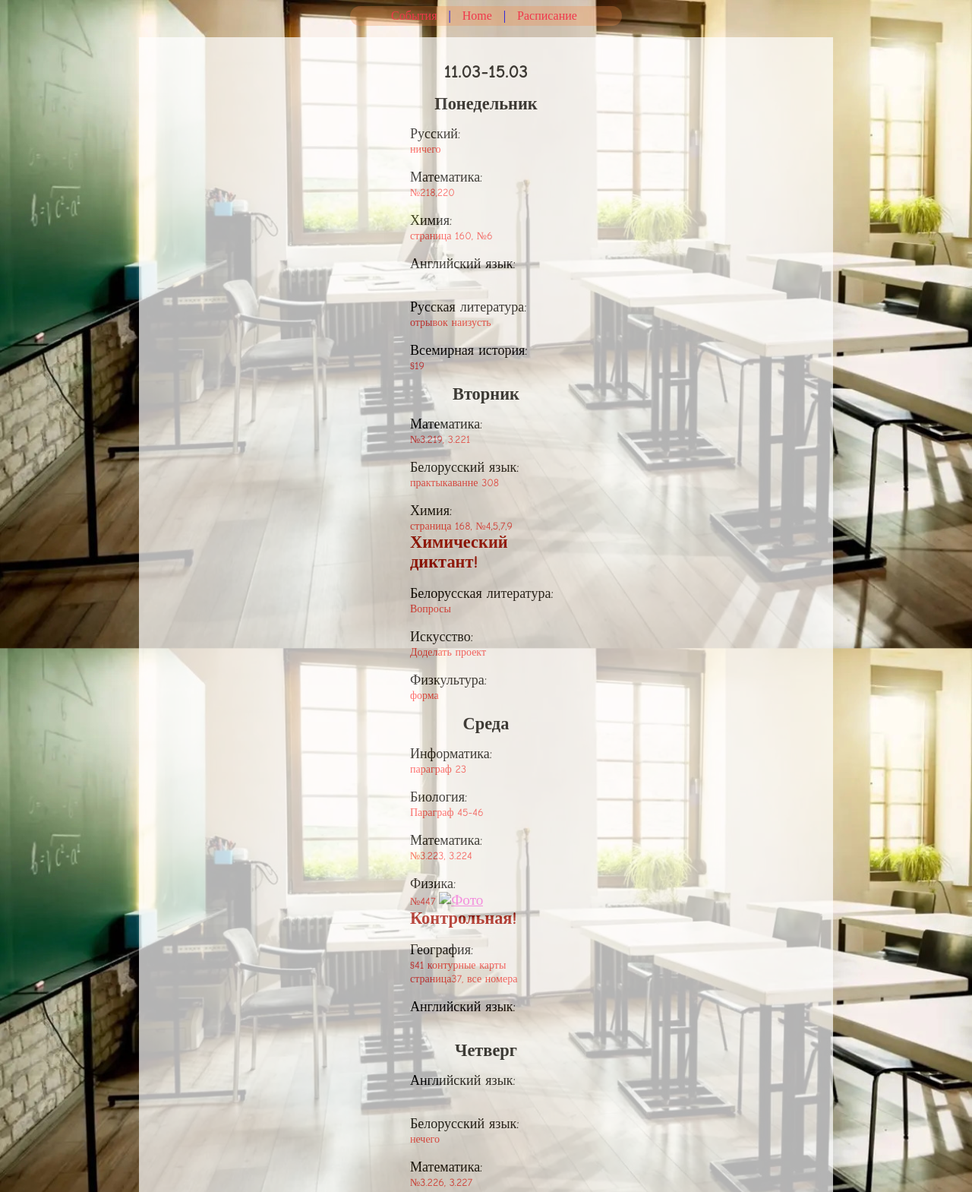
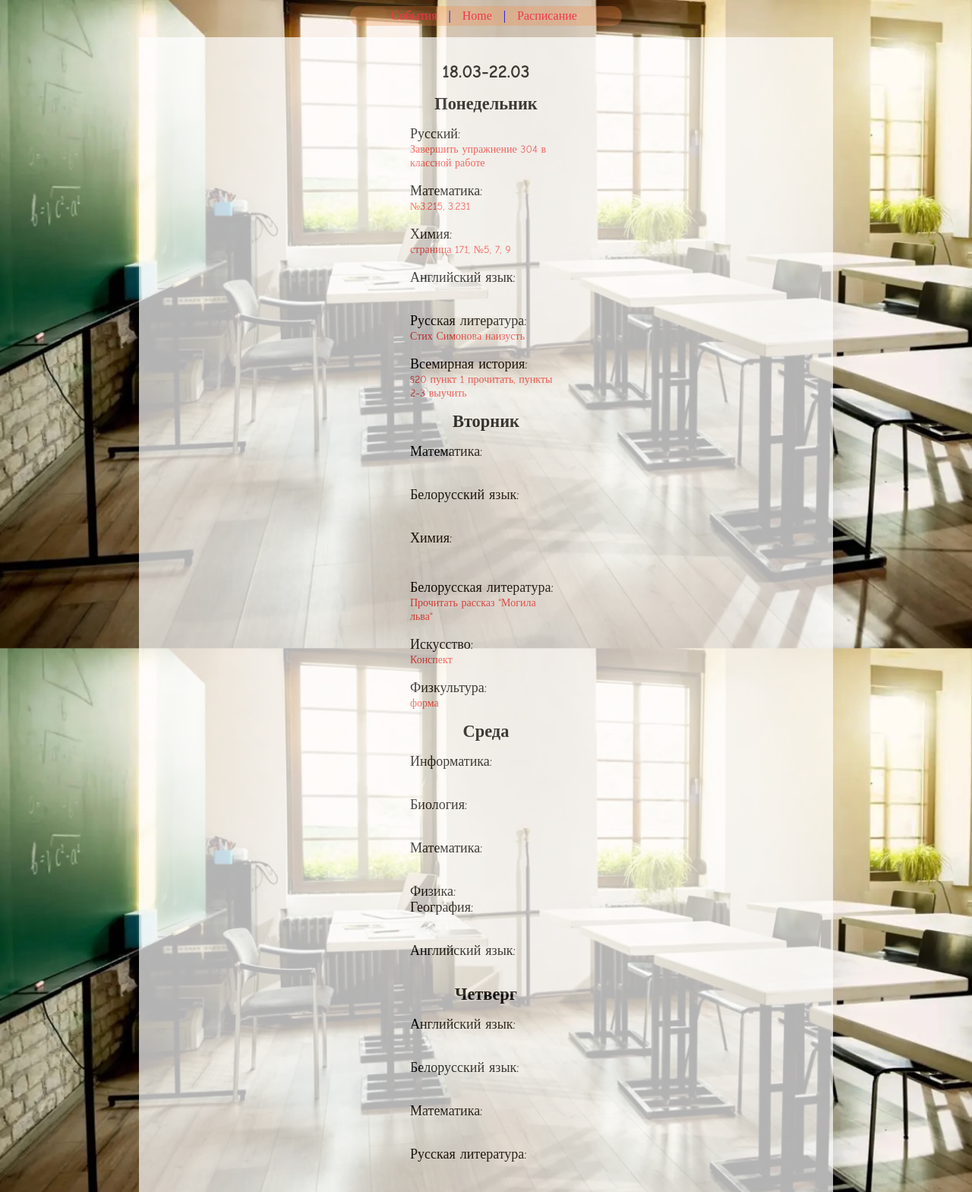
Before and after one commit to school18Brest/school18Brest.github.io, a plain HTML site: page raspisanie.html in a window 1280 px wide. Shown: the top 1569 px of the page at 76% size. Drawn offline with Linux system fonts and the light colour scheme.

Commit message:
Update raspisanie.html

```diff
--- a/raspisanie.html
+++ b/raspisanie.html
@@ -18,52 +18,52 @@
    </div>
    <div class="bg">
     <div class="row shrift">
-	<h1 class="c data"><nobr>11.03-15.03</nobr></h1>
+	<h1 class="c data"><nobr>18.03-22.03</nobr></h1>
 	<h1 class="text-large c">Понедельник</h1>
 	<p>
-	<text class="pr">Русский:</text><text class="dz"></br> ничего</text></br><span></span></br>
-	<text class="pr">Математика:</text><text class="dz"></br> №218,220</text></br><span></span></br>
-	<text class="pr">Химия:</text><text class="dz"></br> страница 160, №6</text></br><span> </span></br>
+	<text class="pr">Русский:</text><text class="dz"></br> Завершить упражнение 304 в классной работе</text></br><span></span></br>
+	<text class="pr">Математика:</text><text class="dz"></br> №3.215, 3.231</text></br><span></span></br>
+	<text class="pr">Химия:</text><text class="dz"></br> страница 171, №5, 7, 9</text></br><span> </span></br>
 	<text class="pr">Английский язык:</text><text class="dz"></br> </text></br><span></span></br>
-	<text class="pr">Русская литература:</text><text class="dz"></br> отрывок наизусть</text></br><span></span></br>
-	<text class="pr">Всемирная история:</text><text class="dz"></br> §19</text></br>
+	<text class="pr">Русская литература:</text><text class="dz"></br> Стих Симонова наизусть</text></br><span></span></br>
+	<text class="pr">Всемирная история:</text><text class="dz"></br> §20 пункт 1 прочитать, пункты 2-3 выучить</text></br>
 	</p>
 		<h1 class="text-large c">Вторник</h1>
 	<p>
-	<text class="pr">Математика:</text><text class="dz"></br> №3.219, 3.221</text></br><span></span></br>
-	<text class="pr">Белорусский язык:</text><text class="dz"></br> практыкаванне 308</text></br><span></span></br>
-	<text class="pr">Химия:</text><text class="dz"></br> страница 168, №4,5,7,9 </text><text class="warning"> Химический диктант!</text></br><span></span></br>
-	<text class="pr">Белорусская литература:</text><text class="dz"></br> Вопросы</text></br><span></span></br>
-	<text class="pr">Искусство:</text><text class="dz"></br> Доделать проект</text></br><span></span></br>
+	<text class="pr">Математика:</text><text class="dz"></br> </text></br><span></span></br>
+	<text class="pr">Белорусский язык:</text><text class="dz"></br> </text></br><span></span></br>
+	<text class="pr">Химия:</text><text class="dz"></br> </text><text class="warning"> </text></br><span></span></br>
+	<text class="pr">Белорусская литература:</text><text class="dz"></br> Прочитать рассказ "Могила льва"</text></br><span></span></br>
+	<text class="pr">Искусство:</text><text class="dz"></br> Конспект</text></br><span></span></br>
 	<text class="pr">Физкультура:</text><text class="dz"></br> форма</text></br>
 	</p>
 		<h1 class="text-large c">Среда</h1>
 	<p>
-	<text class="pr">Информатика:</text><text class="dz"></br> параграф 23</text></br><span></span></br>
-	<text class="pr">Биология:</text><text class="dz"></br> Параграф 45-46</text></br><span></span></br>
-	<text class="pr">Математика:</text><text class="dz"></br> №3.223, 3.224</text></br><span></span></br>
-	<text class="pr">Физика:</text><text class="dz"></br> №447 </text>  <a class="silka rotate-left" href="images/fisic.jpg" target="_blank"><img src="image.jpg" alt="  Фото"></a></br><text class="warning"> Контрольная!</text></br><span></span></br>
-	<text class="pr">География:</text><text class="dz"></br> §41 контурные карты страница37, все номера</text></br><span></span></br>
+	<text class="pr">Информатика:</text><text class="dz"></br> </text></br><span></span></br>
+	<text class="pr">Биология:</text><text class="dz"></br> </text></br><span></span></br>
+	<text class="pr">Математика:</text><text class="dz"></br> </text></br><span></span></br>
+	<text class="pr">Физика:</text><text class="dz"></br> </text>
+	<text class="pr">География:</text><text class="dz"></br> </text></br><span></span></br>
 	<text class="pr">Английский язык:</text><text class="dz"></br> </text></br>
 	</p>
 		<h1 class="text-large c">Четверг</h1>
 	<p>
 	<text class="pr">Английский язык:</text><text class="dz"></br> </text></br><span></span></br>
-	<text class="pr">Белорусский язык:</text><text class="dz"></br> нечего</text></br><span></span></br>
-	<text class="pr">Математика:</text><text class="dz"></br> №3.226, 3.227</text></br><span></span></br>
-	<text class="pr">Русская литература:</text><text class="dz"></br> тетрадь</text></br><span></span></br>
+	<text class="pr">Белорусский язык:</text><text class="dz"></br> </text></br><span></span></br>
+	<text class="pr">Математика:</text><text class="dz"></br> </text></br><span></span></br>
+	<text class="pr">Русская литература:</text><text class="dz"></br> </text></br><span></span></br>
 	<text class="pr">Физкультура:</text><text class="dz"></br> Форма</text></br><span></span></br>
-	<text class="pr">География:</text><text class="dz"></br> Параграф 44</text></br><span></span></br>
-	<text class="pr">История Беларуси:</text><text class="dz"></br> §22</text></br>
+	<text class="pr">География:</text><text class="dz"></br> </text></br><span></span></br>
+	<text class="pr">История Беларуси:</text><text class="dz"></br> </text></br>
 	</p>
 		<h1 class="text-large c">Пятница</h1>
 	<p>
 	<text class="pr">Труд:</text><text class="dz"></br> Взять с собой свою голову</text></br><span></span></br>
-	<text class="pr">Физика:</text><text class="dz"></br> ничего</text></br><span></span></br>
+	<text class="pr">Физика:</text><text class="dz"></br> </text></br><span></span></br>
 	<text class="pr">Английский язык:</text><text class="dz"></br> </text></br><span></span></br>
-	<text class="pr">Русская литература:</text><text class="dz"></br> страница 189-190 читать</text></br><span></span></br>
-	<text class="pr">Математика:</text><text class="dz"></br> №3.228, 3.230</text></br><span></span></br>
-	<text class="pr">Биология:</text><text class="dz"></br> §46-47, филворд по птицам</text></br>
+	<text class="pr">Русская литература:</text><text class="dz"></br> </text></br><span></span></br>
+	<text class="pr">Математика:</text><text class="dz"></br> </text></br><span></span></br>
+	<text class="pr">Биология:</text><text class="dz"></br> </text></br>
 	</p>
 	</div>
    </div>
```
